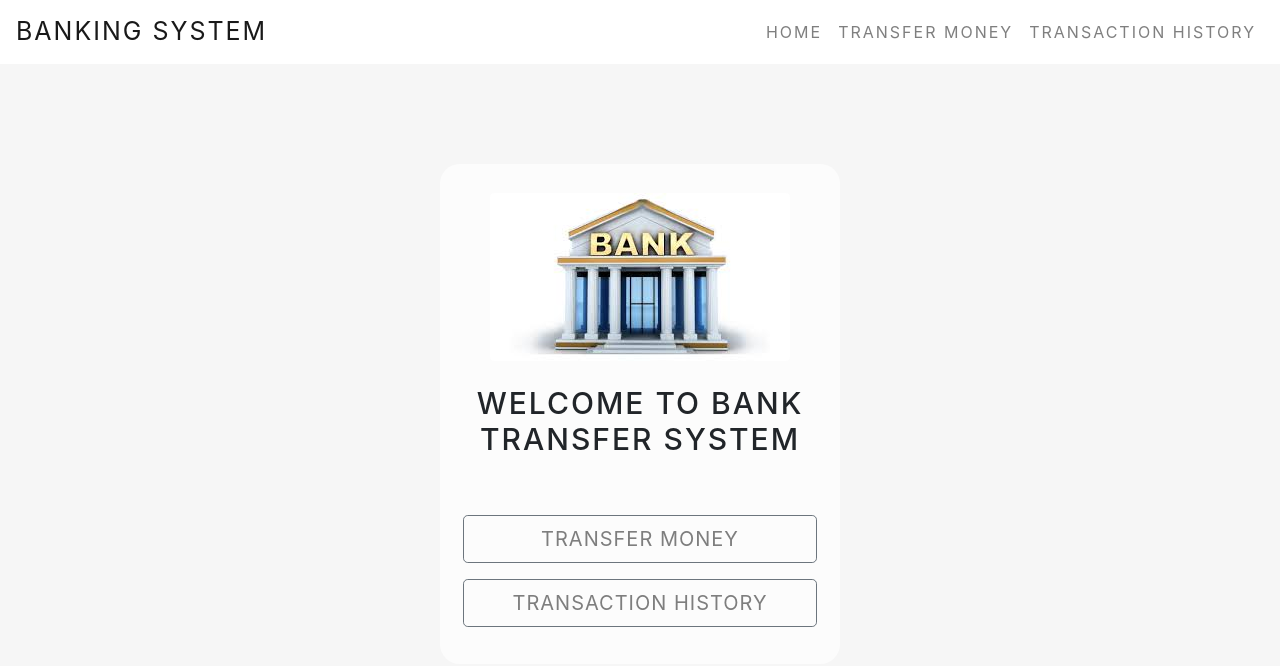
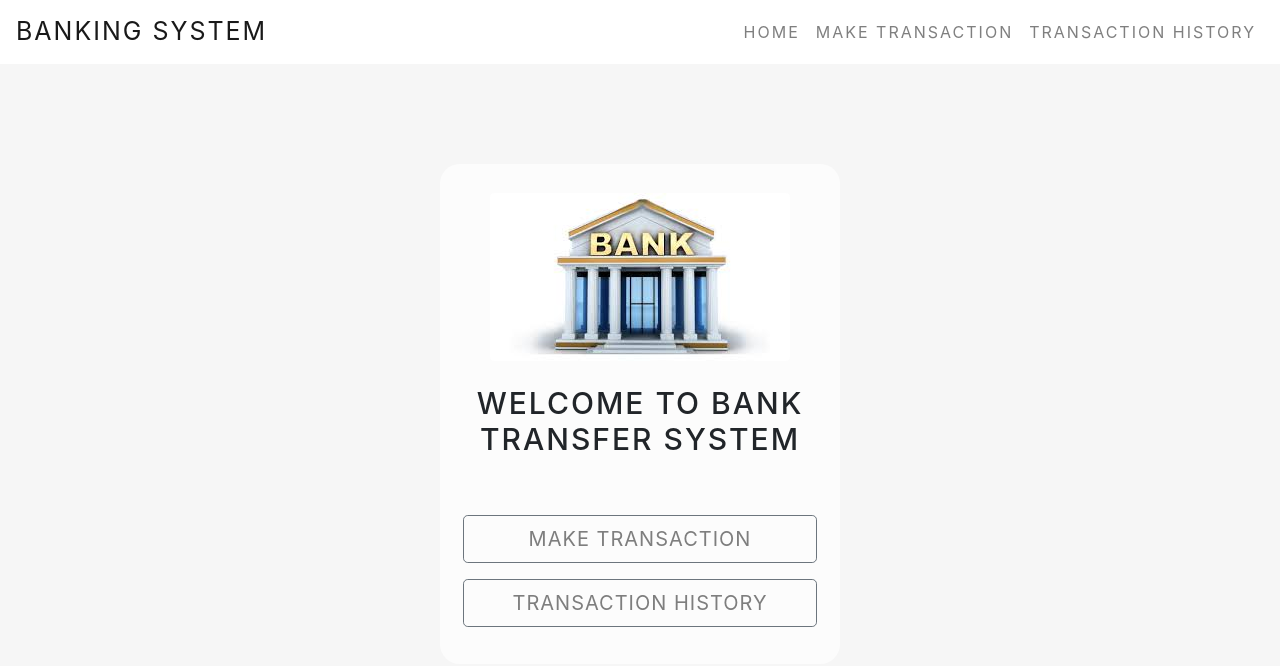
Before and after one commit to SumitBaria/bank-transfer-system-tsf, a PHP site: page /PHP/index.php in a window 1280 px wide. Shown: the top 666 px of the page. Run offline with PHP 8.4, Linux system fonts and the light colour scheme.

Commit message:
Ready  for deploy

```diff
--- a/PHP/index.php
+++ b/PHP/index.php
@@ -23,7 +23,7 @@
       <img src="Images/BankHomeImage.jfif" alt="Bank Image" class="rounded mx-auto d-block" >
       <h1 class="container__name mt-4">Welcome to Bank Transfer System</h1>
       <div class="btn_main">
-        <a class="btn btn-lg btn-outline-secondary m-2" href="transfer.php">Transfer Money</a>
+        <a class="btn btn-lg btn-outline-secondary m-2" href="transfer.php">Make Transaction</a>
         <a class="btn btn-lg btn-outline-secondary m-2" href="transactionhistory.php">Transaction History</a>
       </div>
 
--- a/PHP/navbar.php
+++ b/PHP/navbar.php
@@ -9,7 +9,7 @@
       <div class="collapse navbar-collapse" id="navbarSupportedContent">
         <ul class="navbar-nav ml-auto">
           <li class="nav-item "><a class="nav-link" href="index.php">Home</a></li>
-          <li class="nav-item "><a class="nav-link" href="transfer.php">Transfer Money</a></li>
+          <li class="nav-item "><a class="nav-link" href="transfer.php">Make Transaction</a></li>
           <li class="nav-item "><a class="nav-link" href="transactionhistory.php">Transaction History</a></li>
         </ul>
       </div>
```
